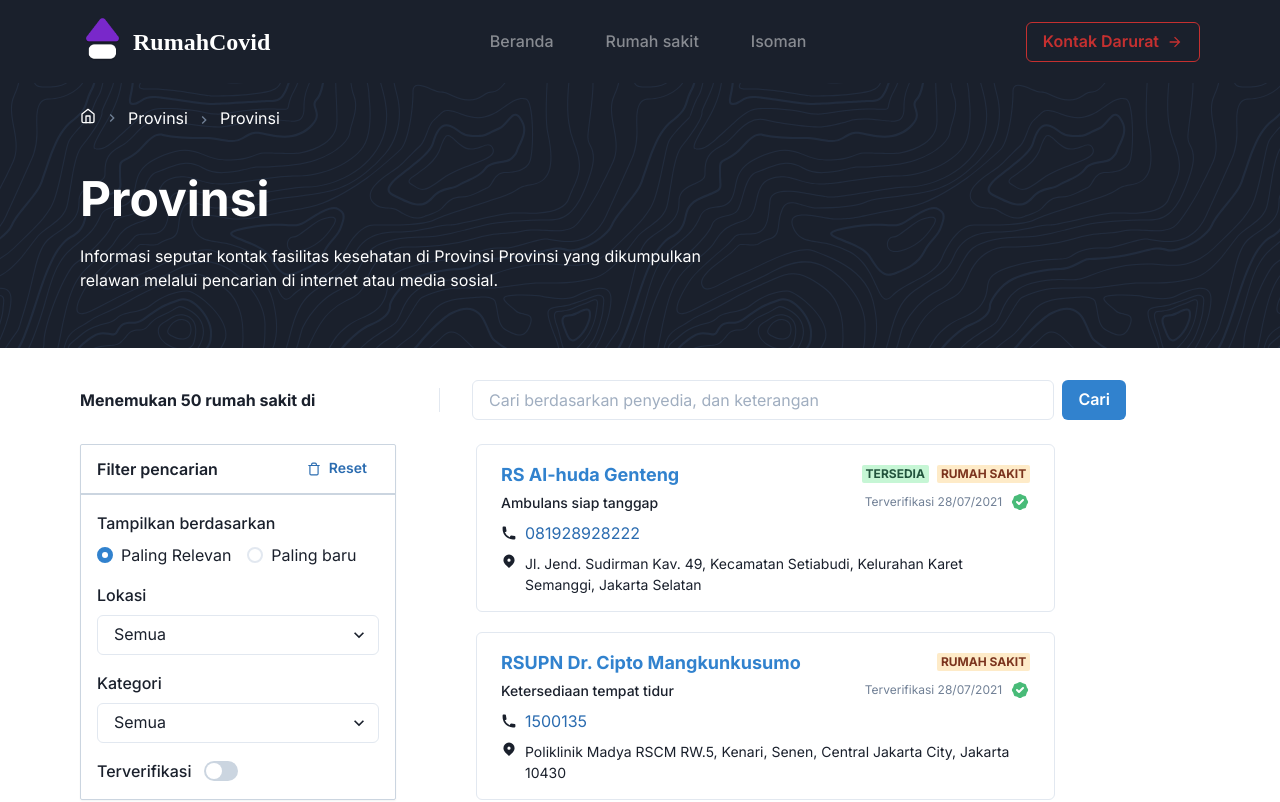
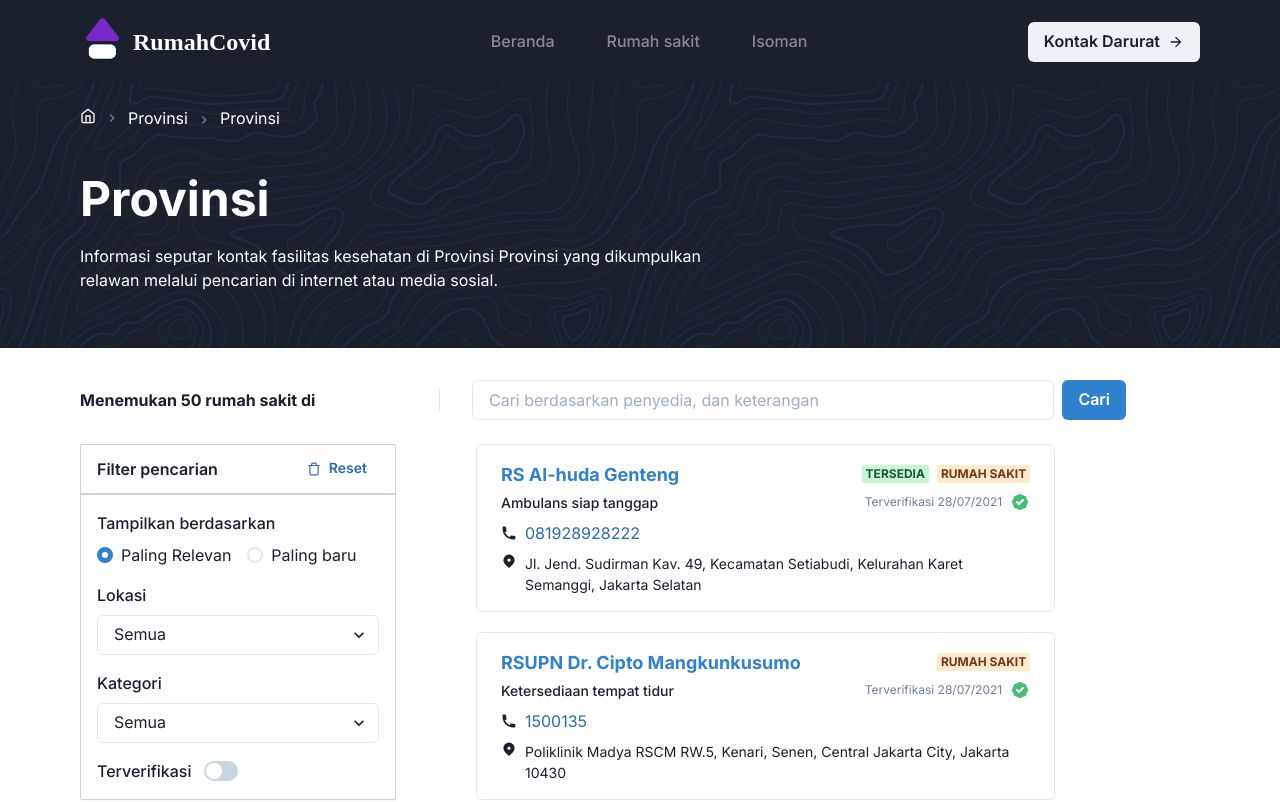
Before and after one commit to kalwabed/rumah-covid, a Next.js app: page /provinces/1 in a window 1280 px wide. Shown: the top 802 px of the page. Built offline with nearby package versions, Linux system fonts and the light colour scheme; a web font is replaced by a local one.

Commit message:
add page transition

```diff
--- a/src/components/home/emergency-list.tsx
+++ b/src/components/home/emergency-list.tsx
@@ -25,7 +25,7 @@ const EmergencyList = () => {
   return (
     <Container mt={64}>
       <SectionHeader
-        id="kontak-penting"
+        id="kontak-darurat"
         description="Kumpulan informasi situs dan kontak penting terkait fasilitas serta alat kesehatan untuk COVID-19 di level nasional."
       >
         Kontak Penting Terkait COVID-19
--- a/src/components/layout/footer.tsx
+++ b/src/components/layout/footer.tsx
@@ -31,7 +31,7 @@ const Footer = () => {
                     <ChakraLink color="gray.500">{nav.label}</ChakraLink>
                   </Link>
                 ))}
-                <Link href="#" passHref>
+                <Link href="/#kontak-darurat" passHref>
                   <ChakraLink color="gray.500">Kontak darurat</ChakraLink>
                 </Link>
               </VStack>
--- a/src/components/layout/layout-root.tsx
+++ b/src/components/layout/layout-root.tsx
@@ -1,15 +1,37 @@
-import { Box, Flex } from '@chakra-ui/react'
+import { Box, BoxProps, Flex } from '@chakra-ui/react'
+import { AnimatePresence, motion } from 'framer-motion'
+import { useRouter } from 'next/router'
 
 import Footer from './footer'
 import TopNavigation from './top-navigation'
 
+const MotionBox = motion<BoxProps>(Box)
+const animateVariants = {
+  initial: { opacity: 0, y: -10 },
+  enter: { opacity: 1, y: 0 },
+  exit: { opacity: 0, y: 10 }
+}
+
 const LayoutRoot: React.FC = ({ children }) => {
+  const { asPath } = useRouter()
+
   return (
     <Flex flexDir="column" minH="full" pos="relative" overflow="hidden">
       <TopNavigation />
-      <Box as="main" flex="1 1 auto" mt={20}>
-        {children}
-      </Box>
+      <AnimatePresence exitBeforeEnter>
+        <MotionBox
+          key={asPath}
+          as="main"
+          flex="1 1 auto"
+          mt={20}
+          animate="enter"
+          exit="exit"
+          initial="initial"
+          variants={animateVariants}
+        >
+          {children}
+        </MotionBox>
+      </AnimatePresence>
       <Footer />
     </Flex>
   )
--- a/src/components/layout/top-navigation.tsx
+++ b/src/components/layout/top-navigation.tsx
@@ -41,7 +41,7 @@ const TopNavigation = () => {
 
   const isHomePage = useMemo(() => {
     setPath(asPath)
-    return asPath.replace('#kontak-penting', '') === '/'
+    return asPath.replace('#kontak-darurat', '') === '/'
   }, [asPath])
 
   useEffect(() => {
@@ -52,12 +52,15 @@ const TopNavigation = () => {
         setIsHeightOffset(false)
       }
     })
-    return document.removeEventListener('scroll', () => {})
+    return document.removeEventListener('scroll', () => {
+      return null
+    })
   }, [])
 
   return (
     <Box
       w="full"
+      as="header"
       pos="fixed"
       top={0}
       bgColor={isHeightOffset ? 'white' : isHomePage ? 'transparent' : 'gray.800'}
@@ -90,15 +93,9 @@ const TopNavigation = () => {
             />
           ))}
         </HStack>
-        <Link href="/#kontak-penting">
+        <Link href="/#kontak-darurat">
           <a>
-            <Button
-              zIndex={20}
-              display={['none', null, 'inline-flex']}
-              rightIcon={<ArrowForwardIcon />}
-              colorScheme="red"
-              variant="outline"
-            >
+            <Button zIndex={20} display={['none', null, 'inline-flex']} rightIcon={<ArrowForwardIcon />}>
               Kontak Darurat
             </Button>
           </a>
--- a/src/components/shared/page-breadcrumb.tsx
+++ b/src/components/shared/page-breadcrumb.tsx
@@ -23,7 +23,7 @@ const PageBreadcrumb: React.FC<PageBreadCrumpType> = props => {
       </BreadcrumbItem>
 
       {navs?.map(nav => (
-        <BreadcrumbItem key={nav.url}>
+        <BreadcrumbItem key={nav.title}>
           <Link href={nav.url || '#'} passHref>
             <BreadcrumbLink isCurrentPage={!nav.url || nav.url === currentPageHref}>{nav.title}</BreadcrumbLink>
           </Link>
```
Also changed, not shown: 1 other file (tests, documents, lock files or other folders).
